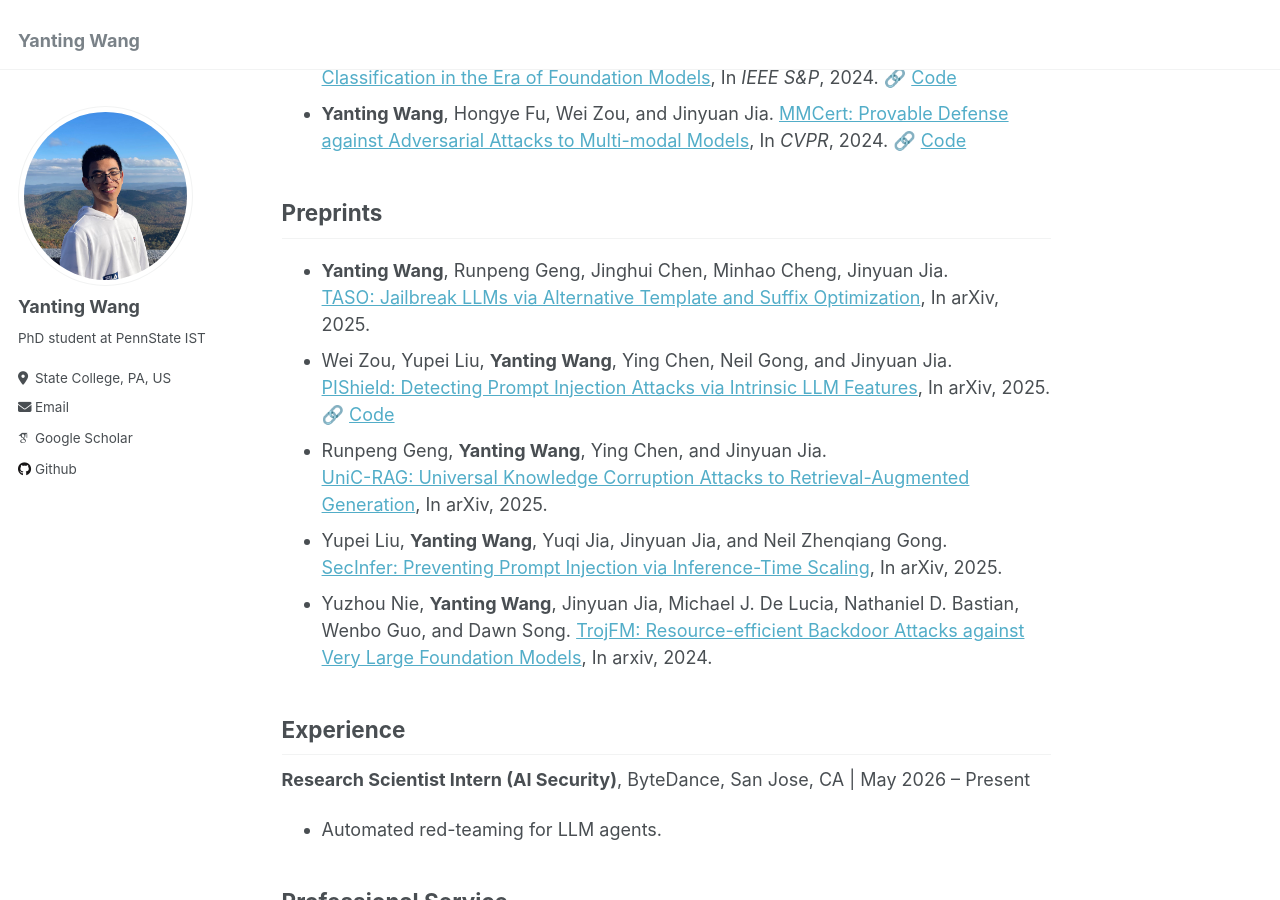
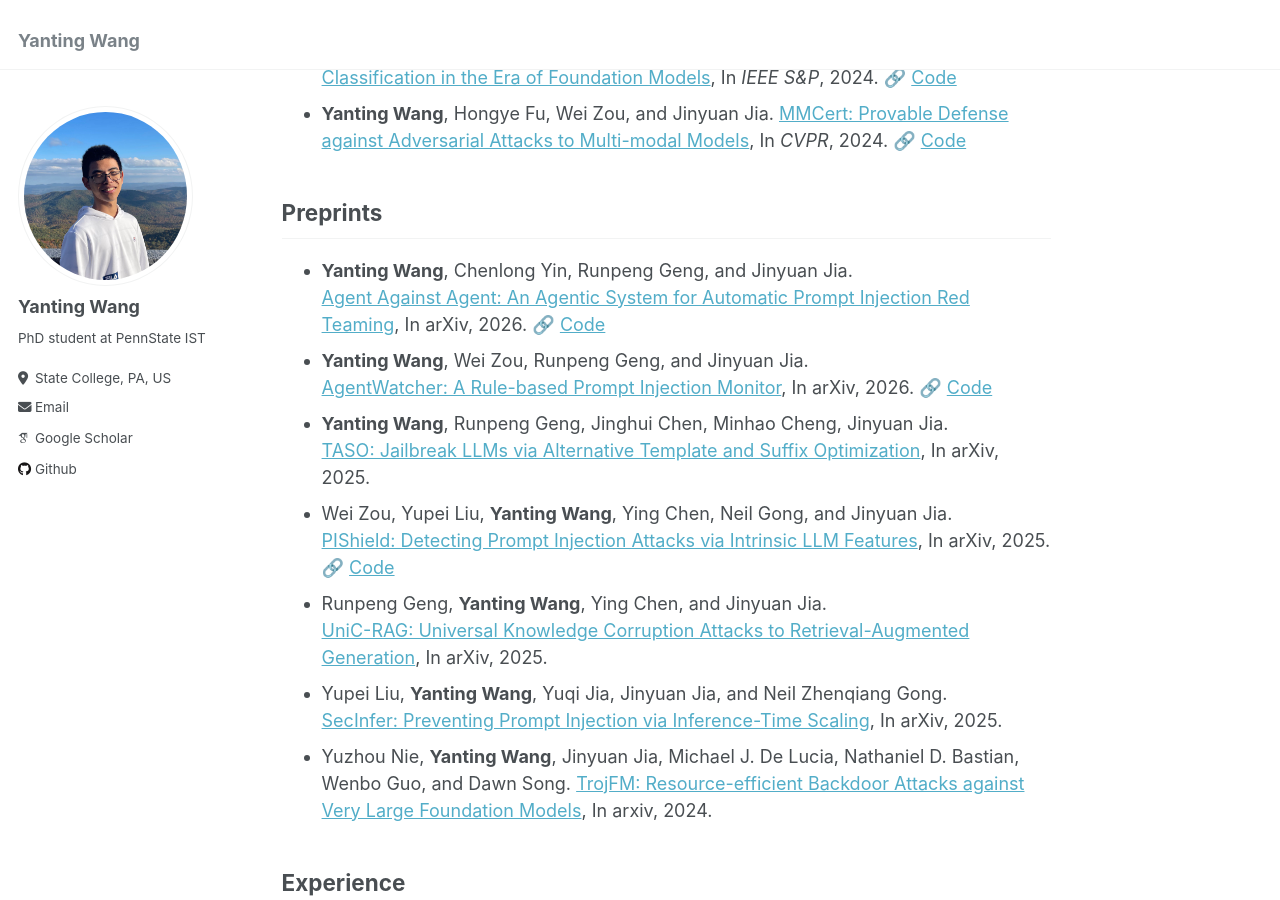
Before and after one commit to Wang-Yanting/Wang-Yanting.github.io, a Jekyll site: the page built from _pages/about.md, in a window 1280 px wide and 900 px high, scrolled down 1115 px. Built offline with Jekyll 4.4.1, drawn with Linux system fonts in a browser that asks for light colours; some web fonts are replaced.

Commit message:
Add new preprints to the about page

```diff
--- a/_pages/about.md
+++ b/_pages/about.md
@@ -29,6 +29,10 @@ I am currently a PhD candidate at Pennsylvania State University. I am fortunate
 * **Yanting Wang**, Hongye Fu, Wei Zou, and Jinyuan Jia. [MMCert: Provable Defense against Adversarial Attacks to Multi-modal Models](https://arxiv.org/abs/2403.19080), In *CVPR*, 2024. 🔗 [Code](https://github.com/Wang-Yanting/MMCert)
 
 ## Preprints
+* **Yanting Wang**, Chenlong Yin, Runpeng Geng, and Jinyuan Jia.
+  [Agent Against Agent: An Agentic System for Automatic Prompt Injection Red Teaming](https://arxiv.org/abs/2608.05108), In arXiv, 2026. 🔗 [Code](https://github.com/Wang-Yanting/PIMiner)
+* **Yanting Wang**, Wei Zou, Runpeng Geng, and Jinyuan Jia.
+  [AgentWatcher: A Rule-based Prompt Injection Monitor](https://arxiv.org/abs/2604.01194), In arXiv, 2026. 🔗 [Code](https://github.com/Wang-Yanting/AgentWatcher)
 * **Yanting Wang**, Runpeng Geng, Jinghui Chen, Minhao Cheng, Jinyuan Jia.
   [TASO: Jailbreak LLMs via Alternative Template and Suffix Optimization](https://www.alphaxiv.org/abs/2511.18581), In arXiv, 2025.
 * Wei Zou, Yupei Liu, **Yanting Wang**, Ying Chen, Neil Gong, and Jinyuan Jia.
```
